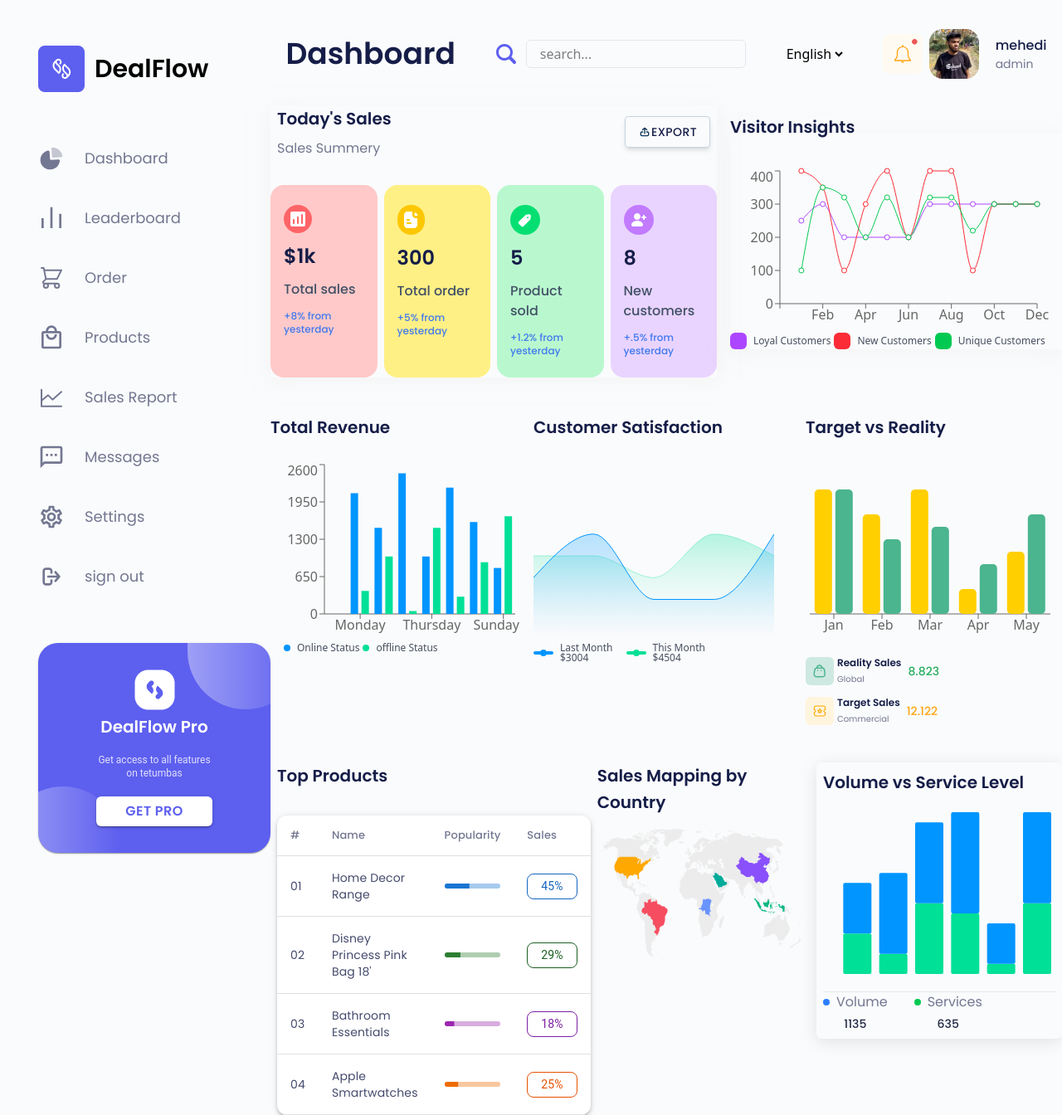
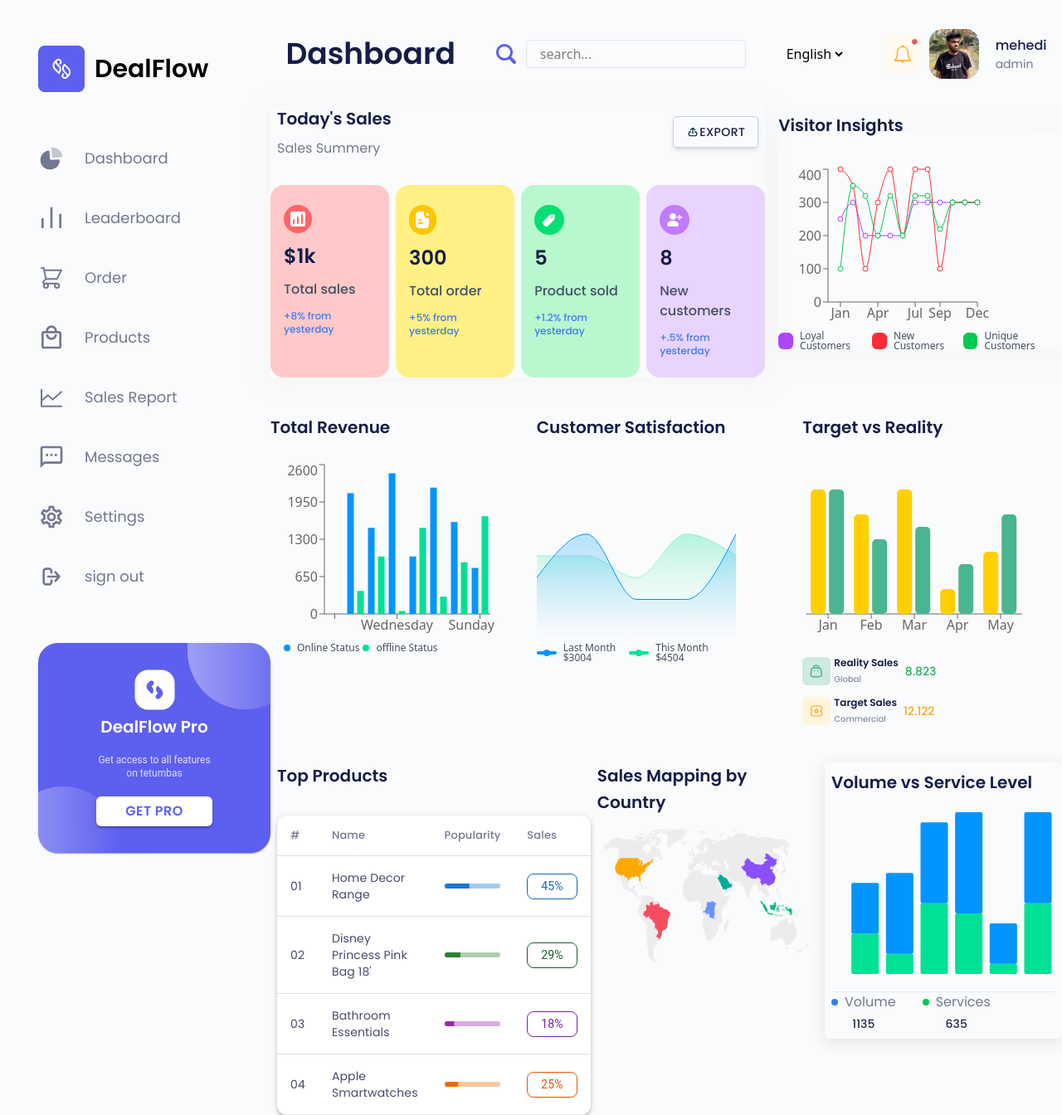
Before and after one commit to mehediweb01/sales-dashboard, a React (Vite) app: page / in a window 1280 px wide. Shown: the whole page at 83% size. Built offline with nearby package versions, Linux system fonts and the light colour scheme.

Commit message:
responsive check

```diff
--- a/src/charts/CustomerSatisfactionCharts.jsx
+++ b/src/charts/CustomerSatisfactionCharts.jsx
@@ -5,7 +5,7 @@ import { satisfactionData } from "../utils/db";
 const CustomerSatisfactionCharts = () => {
   return (
     <AreaChart
-      width={320}
+      width={270}
       height={220}
       data={satisfactionData}
       margin={{ top: 10, right: 30, left: 0, bottom: 0 }}
--- a/src/charts/RevenueCharts.jsx
+++ b/src/charts/RevenueCharts.jsx
@@ -4,7 +4,7 @@ import { revenueData } from "../utils/db";
 
 const RevenueCharts = () => {
   return (
-    <BarChart width={300} height={220} data={revenueData}>
+    <BarChart width={270} height={220} data={revenueData}>
       <XAxis dataKey="name" />
       <YAxis dataKey="amt" />
       <Tooltip />
--- a/src/charts/TargetCharts.jsx
+++ b/src/charts/TargetCharts.jsx
@@ -4,7 +4,7 @@ import { Bar, BarChart, Tooltip, XAxis } from "recharts";
 
 const TargetCharts = () => {
   return (
-    <BarChart width={300} height={220} data={targetData}>
+    <BarChart width={270} height={220} data={targetData}>
       <XAxis dataKey="name" />
       <Tooltip />
       <Bar dataKey="target" fill="#FFCF00" radius={5} />
--- a/src/charts/VisitorsCharts.jsx
+++ b/src/charts/VisitorsCharts.jsx
@@ -5,7 +5,7 @@ import { visitorChartsData } from "../utils/db";
 const VisitorsCharts = () => {
   return (
     <LineChart
-      width={400}
+      width={270}
       height={200}
       data={visitorChartsData}
       margin={{ top: 5, right: 30, bottom: 5 }}
--- a/src/charts/VolumeCharts.jsx
+++ b/src/charts/VolumeCharts.jsx
@@ -5,7 +5,7 @@ import { volumeData } from "../utils/db";
 const VolumeCharts = () => {
   return (
     <BarChart
-      width={280}
+      width={270}
       height={220}
       data={volumeData}
       margin={{
--- a/src/components/map/Map.jsx
+++ b/src/components/map/Map.jsx
@@ -6,7 +6,7 @@ const Map = () => {
       <h2 className="text-blueDark text-xl font-poppins font-semibold leading-8 mb-4">
         Sales Mapping by Country
       </h2>
-      <img src="/images/map.png" alt="map" />
+      <img src="/images/map.png" alt="map" className="w-[270px]" />
     </>
   );
 };
--- a/src/components/navbar/Navbar.jsx
+++ b/src/components/navbar/Navbar.jsx
@@ -5,8 +5,8 @@ import Profile from "./Profile";
 const Navbar = () => {
   return (
     <div className="flex justify-around gap-0 md:gap-2 items-center w-full">
-      <div>
-        <h1 className="font-poppins font-semibold text-xl sm:text-2xl md:text-4xl leading-5 sm:leading-8 md:leading-12 text-blueDark md:block hidden">
+      <div className="md:block hidden">
+        <h1 className="font-poppins font-semibold text-xl sm:text-2xl md:text-4xl leading-5 sm:leading-8 md:leading-12 text-blueDark">
           Dashboard
         </h1>
       </div>
@@ -22,11 +22,15 @@ const Navbar = () => {
           className="focus:outline-none border border-slate-200 rounded-md px-2 md:px-4 py-1"
         />
       </div>
-      <div>
+      <div className="md:block hidden">
         <Language />
       </div>
       <div className="flex gap-2">
-        <img src="/icons/notifications.svg" alt="notifications" />
+        <img
+          src="/icons/notifications.svg"
+          alt="notifications"
+          className="md:block hidden"
+        />
         <Profile />
       </div>
     </div>
--- a/src/components/topProducts/TopProducts.jsx
+++ b/src/components/topProducts/TopProducts.jsx
@@ -20,7 +20,7 @@ const TopProducts = () => {
       <TableContainer
         component={Paper}
         sx={{ borderRadius: 3, boxShadow: 3 }}
-        className="!w-full"
+        className="!w-[100%]"
       >
         <Table>
           <TableHead>
```
